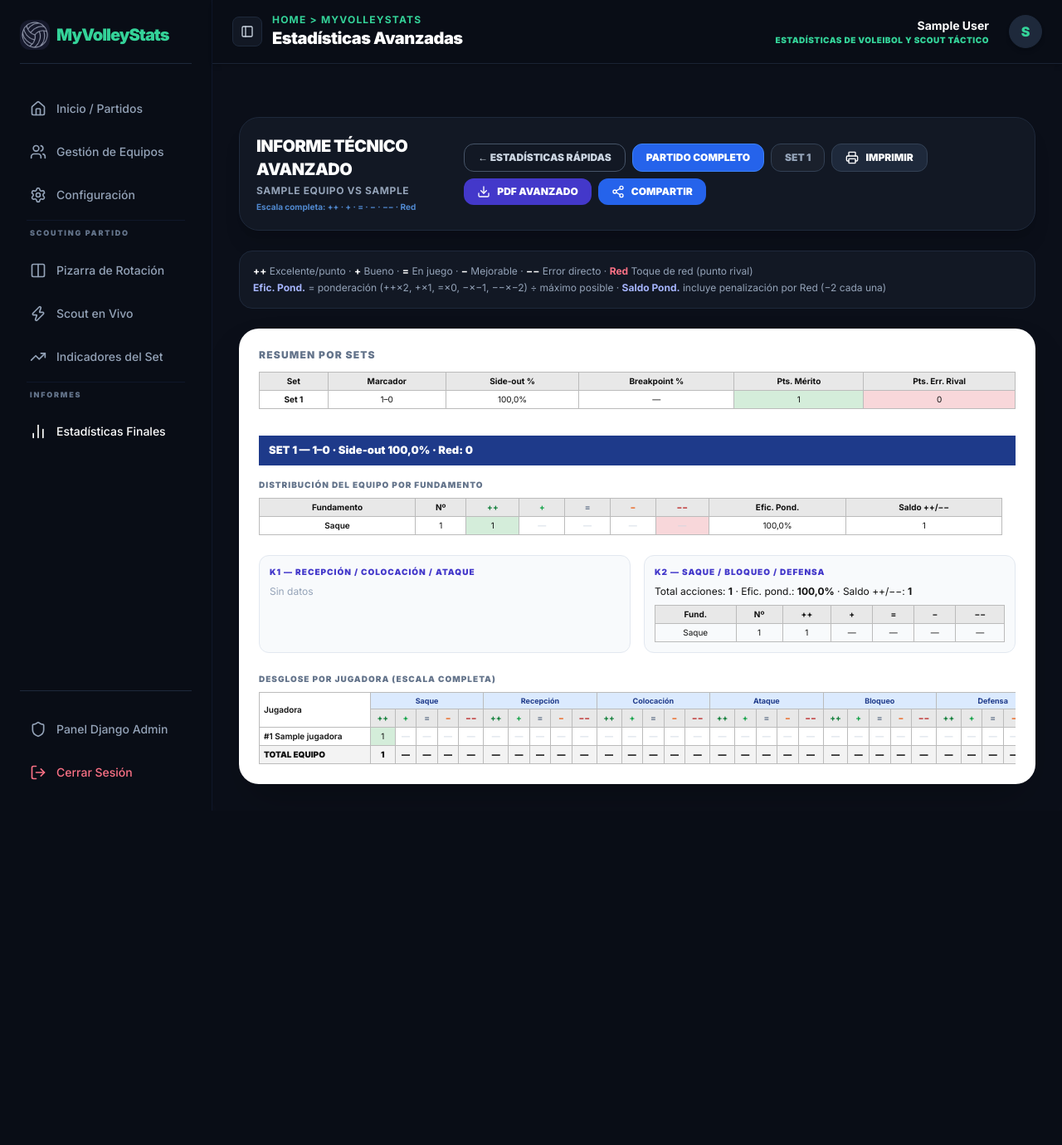
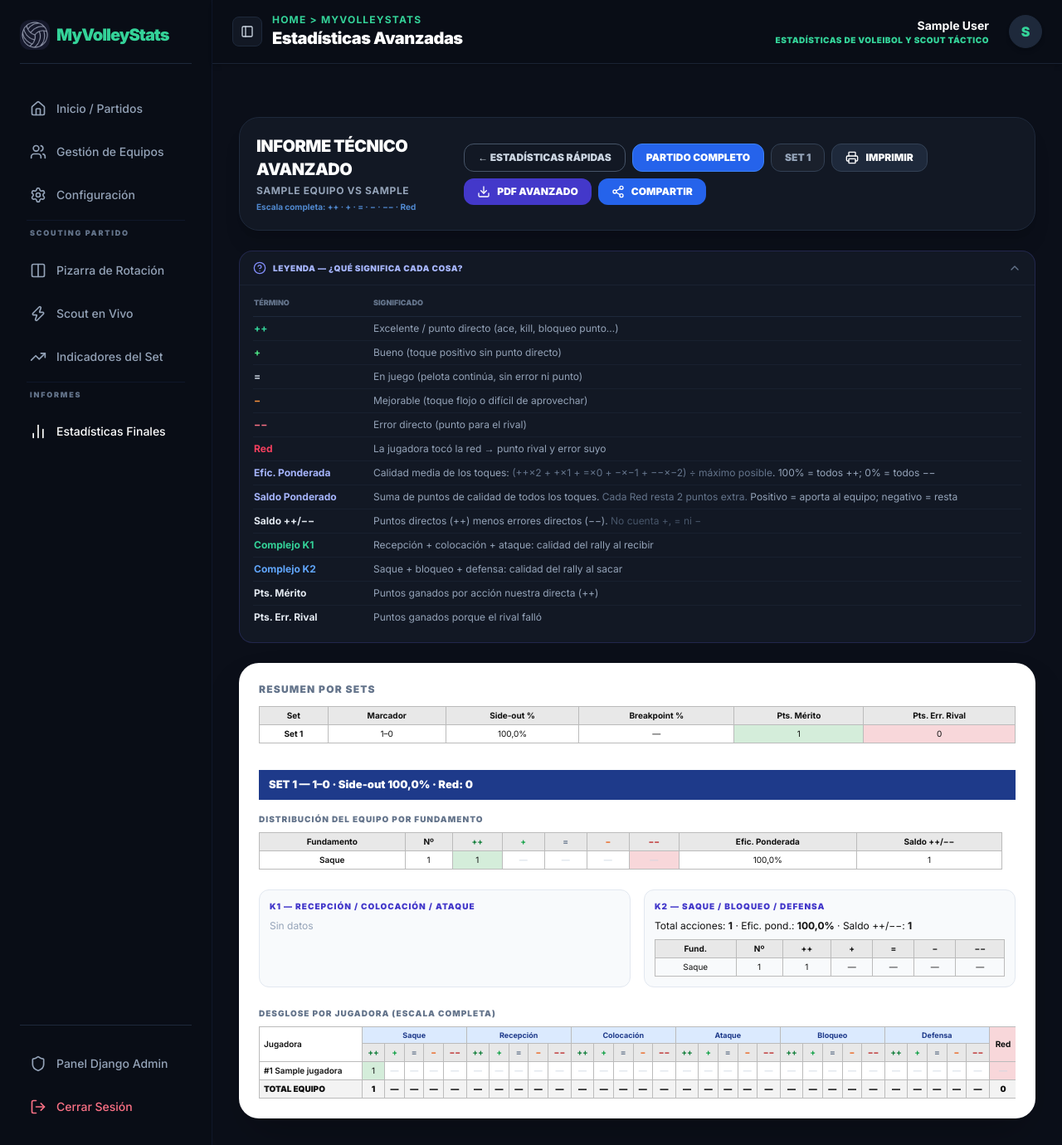
Before and after one commit to marioreyesapresa/MyVolleyStats, a Django app: page /partido/1/stats-avanzado/ in a window 1280 px wide. Shown: the whole page at 83% size. Before the commit the page ends 977 px from the top, so only its background shows below. Run offline with Django 5.2, Linux system fonts and the light colour scheme; a user stored in the database is signed in; tables that the repository leaves empty hold one stand-in row (values such as "Sample post"); some libraries are stand-ins or nearby versions.

Commit message:
Mejorar leyendas de informes rápido y avanzado: arriba y con términos explicados.
Añade leyenda completa para Efic. Ponderada, Saldo Ponderado, escala de calidad y Red; renombra columnas abreviadas y mueve la leyenda del PDF rápido al inicio del documento.

Co-authored-by: Cursor <cursoragent@cursor.com>

```diff
--- a/stats_app/templates/stats_app/includes/bloque_avanzado_pdf_set.html
+++ b/stats_app/templates/stats_app/includes/bloque_avanzado_pdf_set.html
@@ -60,7 +60,9 @@
             {% for fm in fundamentos_meta %}
             <th colspan="5" class="fund">{{ fm.label }}</th>
             {% endfor %}
-            <th rowspan="2">Red</th><th rowspan="2">Ef.P.</th><th rowspan="2">S.Pond</th>
+            <th rowspan="2" title="Toques de red">Red</th>
+            <th rowspan="2" title="Eficacia ponderada">Efic. Ponderada</th>
+            <th rowspan="2" title="Saldo ponderado (Red −2)">Saldo Ponderado</th>
         </tr>
         <tr>
             {% for fm in fundamentos_meta %}
--- a/stats_app/templates/stats_app/includes/bloque_avanzado_set.html
+++ b/stats_app/templates/stats_app/includes/bloque_avanzado_set.html
@@ -8,7 +8,7 @@
                 <tr>
                     <th class="text-left">Fundamento</th><th>Nº</th>
                     <th class="q-pp">++</th><th class="q-p">+</th><th class="q-eq">=</th><th class="q-m">−</th><th class="q-mm">−−</th>
-                    <th>Efic. Pond.</th><th>Saldo ++/−−</th>
+                    <th>Efic. Ponderada</th><th>Saldo ++/−−</th>
                 </tr>
             </thead>
             <tbody>
@@ -83,10 +83,10 @@
                     {% for fm in fundamentos_meta %}
                     <th colspan="5" class="fund-head">{{ fm.label }}</th>
                     {% endfor %}
-                    <th rowspan="2" class="cell-err">Red</th>
-                    <th rowspan="2">Efic.Pond.</th>
-                    <th rowspan="2">Saldo Pond.</th>
-                    <th rowspan="2">++/−−</th>
+                    <th rowspan="2" class="cell-err" title="Toques de red: punto rival y error de la jugadora">Red</th>
+                    <th rowspan="2" title="Calidad media de los toques (++×2, +×1, =×0, −×−1, −−×−2)">Efic. Ponderada</th>
+                    <th rowspan="2" title="Suma de calidad de todos los toques; cada Red resta 2">Saldo Ponderado</th>
+                    <th rowspan="2" title="Puntos directos (++) menos errores directos (−−)">Saldo ++/−−</th>
                 </tr>
                 <tr>
                     {% for fm in fundamentos_meta %}
--- /dev/null
+++ b/stats_app/templates/stats_app/includes/leyenda_metricas_avanzadas.html
@@ -0,0 +1,68 @@
+{% comment %}
+Leyenda del informe de Estadísticas Avanzadas.
+Uso: {% include 'stats_app/includes/leyenda_metricas_avanzadas.html' with collapsible=True %}
+{% endcomment %}
+{% if pdf %}
+<div class="section-title">Leyenda — ¿Qué significa cada cosa?</div>
+<table style="width:100%;margin-bottom:8px;font-size:6.5px;">
+    <thead>
+        <tr><th class="left" style="width:24%;">Término</th><th class="left">Significado</th></tr>
+    </thead>
+    <tbody>
+        <tr><td class="left"><strong>++</strong></td><td class="left">Excelente / punto directo (ace, kill, bloqueo punto…)</td></tr>
+        <tr><td class="left"><strong>+</strong></td><td class="left">Bueno (toque positivo sin punto directo)</td></tr>
+        <tr><td class="left"><strong>=</strong></td><td class="left">En juego (pelota continúa, sin error ni punto)</td></tr>
+        <tr><td class="left"><strong>−</strong></td><td class="left">Mejorable (toque flojo o difícil de aprovechar)</td></tr>
+        <tr><td class="left"><strong>−−</strong></td><td class="left">Error directo (punto para el rival)</td></tr>
+        <tr><td class="left"><strong>Red</strong></td><td class="left">La jugadora tocó la red → punto rival y error suyo</td></tr>
+        <tr><td class="left"><strong>Efic. Ponderada</strong></td><td class="left">Calidad media de los toques: (++×2 + +×1 + =×0 + −×−1 + −−×−2) ÷ máximo posible. 100% = todos ++; 0% = todos −−</td></tr>
+        <tr><td class="left"><strong>Saldo Ponderado</strong></td><td class="left">Suma de puntos de calidad de todos los toques. Cada Red resta 2 puntos extra. Positivo = aporta; negativo = resta</td></tr>
+        <tr><td class="left"><strong>Saldo ++/−−</strong></td><td class="left">Puntos directos (++) menos errores directos (−−). No cuenta +, = ni −</td></tr>
+        <tr><td class="left"><strong>Complejo K1</strong></td><td class="left">Recepción + colocación + ataque: calidad del rally al recibir</td></tr>
+        <tr><td class="left"><strong>Complejo K2</strong></td><td class="left">Saque + bloqueo + defensa: calidad del rally al sacar</td></tr>
+        <tr><td class="left"><strong>Pts. Mérito</strong></td><td class="left">Puntos ganados por acción nuestra directa (++)</td></tr>
+        <tr><td class="left"><strong>Pts. Err. Rival</strong></td><td class="left">Puntos ganados porque el rival falló (error rival)</td></tr>
+    </tbody>
+</table>
+{% elif collapsible %}
+<details class="bg-[#121824] border border-indigo-500/20 rounded-2xl group print:hidden" open>
+    <summary class="px-4 py-3 cursor-pointer list-none flex items-center justify-between gap-2 select-none">
+        <span class="font-black text-indigo-300 uppercase tracking-wider text-[10px] flex items-center gap-2">
+            <i data-lucide="help-circle" class="w-4 h-4 text-indigo-400"></i>
+            Leyenda — ¿Qué significa cada cosa?
+        </span>
+        <i data-lucide="chevron-down" class="w-4 h-4 text-slate-500 transition-transform group-open:rotate-180"></i>
+    </summary>
+    <div class="px-4 pb-4 border-t border-slate-800/60 pt-3 overflow-x-auto">
+        <table class="w-full text-left text-[10px] sm:text-xs border-collapse min-w-[320px]">
+            <thead>
+                <tr class="text-[9px] font-black text-slate-500 uppercase border-b border-slate-800">
+                    <th class="pb-2 pr-4 font-black w-36">Término</th>
+                    <th class="pb-2 font-black">Significado</th>
+                </tr>
+            </thead>
+            <tbody class="text-slate-400 divide-y divide-slate-800/50">
+                <tr><td class="py-1.5 pr-4 text-emerald-400 font-bold whitespace-nowrap">++</td><td class="py-1.5">Excelente / punto directo (ace, kill, bloqueo punto…)</td></tr>
+                <tr><td class="py-1.5 pr-4 text-green-400 font-bold whitespace-nowrap">+</td><td class="py-1.5">Bueno (toque positivo sin punto directo)</td></tr>
+                <tr><td class="py-1.5 pr-4 text-slate-300 font-bold whitespace-nowrap">=</td><td class="py-1.5">En juego (pelota continúa, sin error ni punto)</td></tr>
+                <tr><td class="py-1.5 pr-4 text-orange-400 font-bold whitespace-nowrap">−</td><td class="py-1.5">Mejorable (toque flojo o difícil de aprovechar)</td></tr>
+                <tr><td class="py-1.5 pr-4 text-rose-400 font-bold whitespace-nowrap">−−</td><td class="py-1.5">Error directo (punto para el rival)</td></tr>
+                <tr><td class="py-1.5 pr-4 text-rose-500 font-bold whitespace-nowrap">Red</td><td class="py-1.5">La jugadora tocó la red → punto rival y error suyo</td></tr>
+                <tr><td class="py-1.5 pr-4 text-indigo-300 font-bold whitespace-nowrap">Efic. Ponderada</td><td class="py-1.5">Calidad media de los toques: <span class="text-slate-500">(++×2 + +×1 + =×0 + −×−1 + −−×−2) ÷ máximo posible</span>. 100% = todos ++; 0% = todos −−</td></tr>
+                <tr><td class="py-1.5 pr-4 text-indigo-300 font-bold whitespace-nowrap">Saldo Ponderado</td><td class="py-1.5">Suma de puntos de calidad de todos los toques. <span class="text-slate-500">Cada Red resta 2 puntos extra.</span> Positivo = aporta al equipo; negativo = resta</td></tr>
+                <tr><td class="py-1.5 pr-4 text-slate-200 font-bold whitespace-nowrap">Saldo ++/−−</td><td class="py-1.5">Puntos directos (++) menos errores directos (−−). <span class="text-slate-600">No cuenta +, = ni −</span></td></tr>
+                <tr><td class="py-1.5 pr-4 text-emerald-400 font-bold whitespace-nowrap">Complejo K1</td><td class="py-1.5">Recepción + colocación + ataque: calidad del rally al recibir</td></tr>
+                <tr><td class="py-1.5 pr-4 text-blue-400 font-bold whitespace-nowrap">Complejo K2</td><td class="py-1.5">Saque + bloqueo + defensa: calidad del rally al sacar</td></tr>
+                <tr><td class="py-1.5 pr-4 text-slate-200 font-bold whitespace-nowrap">Pts. Mérito</td><td class="py-1.5">Puntos ganados por acción nuestra directa (++)</td></tr>
+                <tr><td class="py-1.5 pr-4 text-slate-200 font-bold whitespace-nowrap">Pts. Err. Rival</td><td class="py-1.5">Puntos ganados porque el rival falló</td></tr>
+            </tbody>
+        </table>
+    </div>
+</details>
+{% else %}
+<div class="bg-[#121824] border border-indigo-500/20 rounded-2xl p-4 space-y-2 print:hidden text-xs text-slate-400">
+    <p class="font-black text-indigo-300 uppercase tracking-wider text-[10px]">Leyenda — ¿Qué significa cada cosa?</p>
+    <p><span class="text-emerald-400 font-bold">++</span> punto/excelente · <span class="text-green-400 font-bold">+</span> bueno · <span class="text-slate-300 font-bold">=</span> en juego · <span class="text-orange-400 font-bold">−</span> mejorable · <span class="text-rose-400 font-bold">−−</span> error · <span class="text-rose-500 font-bold">Red</span> toque de red</p>
+    <p><span class="text-indigo-300 font-bold">Efic. Ponderada</span> = calidad media (++/+ /=/-/-- con pesos) · <span class="text-indigo-300 font-bold">Saldo Ponderado</span> = suma de calidad (Red −2) · <span class="text-slate-200 font-bold">Saldo ++/−−</span> = solo extremos</p>
+</div>
+{% endif %}
--- a/stats_app/templates/stats_app/informe_avanzado_pdf.html
+++ b/stats_app/templates/stats_app/informe_avanzado_pdf.html
@@ -30,6 +30,8 @@
         <div class="title">Estadísticas Avanzadas — {{ partido.equipo.nombre }} vs {{ partido.rival }}</div>
         <div class="subtitle">{% if set_n == 'global' %}Partido completo{% else %}Set {{ set_n }}{% endif %} · {{ fecha }} · Escala ++ / + / = / − / −− / Red</div>
     </div>
+
+    {% include 'stats_app/includes/leyenda_metricas_avanzadas.html' with pdf=True %}
 
     <div class="section">Resumen por sets</div>
     <table>
@@ -68,9 +70,7 @@
     {% endfor %}
 
     <div class="legend">
-        <strong>Eficacia ponderada:</strong> ++×2, +×1, =×0, −×−1, −−×−2 sobre el total de acciones del fundamento.
-        <strong>Red:</strong> toque de red = punto rival y error individual (−2 en saldo ponderado).
-        Informe técnico para datos registrados en Modo Avanzado (escala completa).
+        Generado por MyVolleyStats — {{ fecha }}
     </div>
 </body>
 </html>
--- a/stats_app/templates/stats_app/post_match_report.html
+++ b/stats_app/templates/stats_app/post_match_report.html
@@ -55,10 +55,10 @@
         </div>
     </div>
 
-    <!-- Leyenda y fórmulas (colapsables) -->
+    <!-- Leyenda y fórmulas (arriba, desplegadas por defecto) -->
     {% include 'stats_app/includes/leyenda_metricas.html' with collapsible=True %}
 
-    <details class="bg-[#121824] border border-slate-800 rounded-2xl group print:hidden">
+    <details class="bg-[#121824] border border-slate-800 rounded-2xl group print:hidden" open>
         <summary class="px-4 py-3 cursor-pointer list-none flex items-center justify-between gap-2 select-none">
             <span class="font-black text-slate-300 uppercase tracking-wider text-[10px] flex items-center gap-2">
                 <i data-lucide="calculator" class="w-4 h-4 text-slate-500"></i>
--- a/stats_app/templates/stats_app/post_match_report_avanzado.html
+++ b/stats_app/templates/stats_app/post_match_report_avanzado.html
@@ -54,10 +54,7 @@
         </div>
     </div>
 
-    <div class="bg-[#121824] rounded-2xl border border-slate-800 p-4 print:hidden text-xs text-slate-400 space-y-1">
-        <p><span class="text-white font-bold">++</span> Excelente/punto · <span class="text-white font-bold">+</span> Bueno · <span class="text-white font-bold">=</span> En juego · <span class="text-white font-bold">−</span> Mejorable · <span class="text-white font-bold">−−</span> Error directo · <span class="text-rose-400 font-bold">Red</span> Toque de red (punto rival)</p>
-        <p><span class="text-indigo-300 font-bold">Efic. Pond.</span> = ponderación (++×2, +×1, =×0, −×−1, −−×−2) ÷ máximo posible · <span class="text-indigo-300 font-bold">Saldo Pond.</span> incluye penalización por Red (−2 cada una)</p>
-    </div>
+    {% include 'stats_app/includes/leyenda_metricas_avanzadas.html' with collapsible=True %}
 
     <div class="report-sheet rounded-3xl shadow-2xl overflow-hidden p-4 md:p-6 space-y-8">
 
```
Also changed, not shown: stats_app/templates/stats_app/includes/leyenda_metricas.html (+10 -1 lines), stats_app/templates/stats_app/informe_completo_pdf.html (+14 -9 lines).
